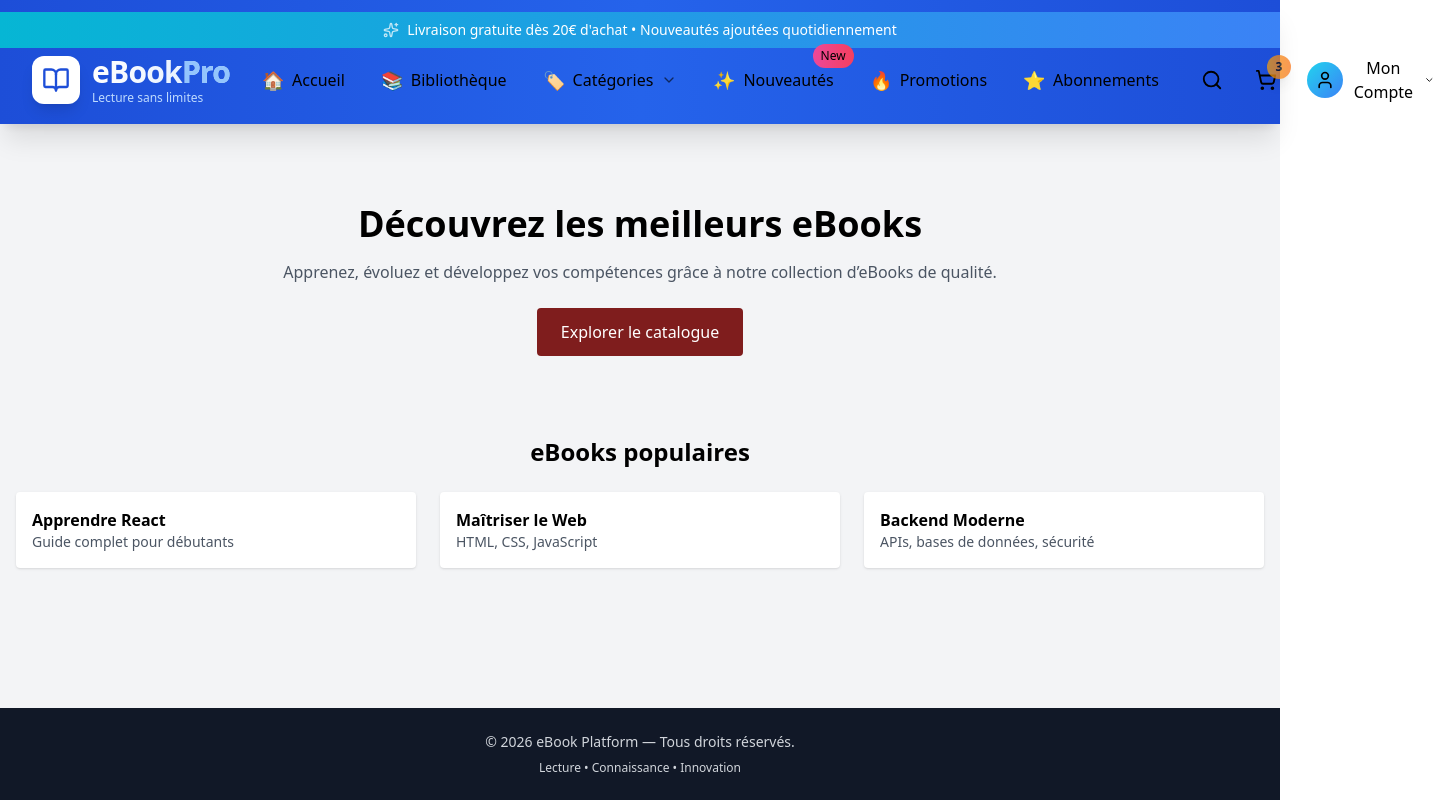
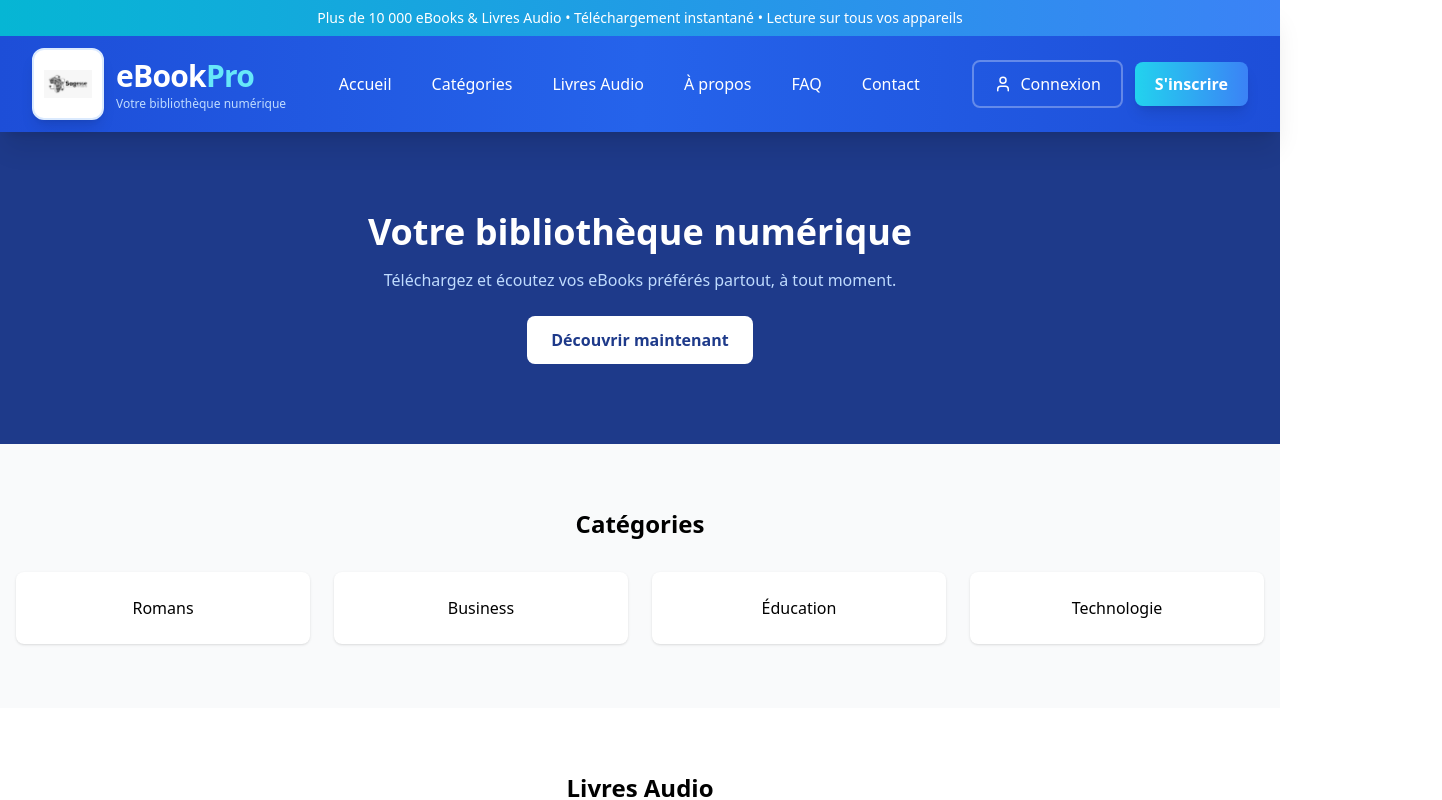
Before and after one commit to MohamedLegrand/ebook_website, a React (Vite) app: page / in a window 1280 px wide. Shown: the top 800 px of the page, 1442 px wide, since content can reach past the window. Built offline with nearby package versions, Linux system fonts and the light colour scheme.

Commit message:
refactor(header): amelioration du header et insertion des elements

```diff
--- a/package.json
+++ b/package.json
@@ -12,7 +12,8 @@
   "dependencies": {
     "lucide-react": "^0.562.0",
     "react": "^19.2.0",
-    "react-dom": "^19.2.0"
+    "react-dom": "^19.2.0",
+    "react-router-dom": "^7.11.0"
   },
   "devDependencies": {
     "@eslint/js": "^9.39.1",
--- a/src/components/header/Header.jsx
+++ b/src/components/header/Header.jsx
@@ -1,9 +1,8 @@
 import React, { useState, useEffect } from "react";
-import { Search, User, ShoppingCart, Menu, X, BookOpen, Sparkles, ChevronDown } from "lucide-react";
+import { User, Menu, X } from "lucide-react";
 
 function Header() {
   const [isMenuOpen, setIsMenuOpen] = useState(false);
-  const [isSearchVisible, setIsSearchVisible] = useState(false);
   const [scrolled, setScrolled] = useState(false);
 
   useEffect(() => {
@@ -18,240 +17,135 @@ function Header() {
     <header
       className={`sticky top-0 z-50 transition-all duration-300 ${
         scrolled
-          ? 'bg-gradient-to-r from-blue-900 via-blue-800 to-blue-900 shadow-2xl py-2'
-          : 'bg-gradient-to-r from-blue-700 via-blue-600 to-blue-700 shadow-xl py-3'
+          ? 'bg-gradient-to-r from-blue-900 via-blue-800 to-blue-900 shadow-2xl'
+          : 'bg-gradient-to-r from-blue-700 via-blue-600 to-blue-700 shadow-xl'
       }`}
     >
 
       {/* Top Announcement Bar */}
-      <div className="bg-gradient-to-r from-cyan-500 to-blue-500 text-white text-sm py-2 px-4">
-        <div className="max-w-7xl mx-auto flex items-center justify-center gap-2">
-          <Sparkles className="w-4 h-4 animate-pulse" />
-          <span className="font-medium">Livraison gratuite dès 20€ d'achat • Nouveautés ajoutées quotidiennement</span>
+      <div className="bg-gradient-to-r from-cyan-500 to-blue-500 text-white text-xs sm:text-sm py-2 px-4">
+        <div className="max-w-7xl mx-auto flex items-center justify-center text-center">
+          <span className="font-medium">
+            <span className="hidden sm:inline">Plus de 10 000 eBooks & Livres Audio • Téléchargement instantané • </span>
+            Lecture sur tous vos appareils
+          </span>
         </div>
       </div>
 
-      <nav className="max-w-7xl mx-auto px-4 sm:px-6 lg:px-8">
+      <nav className="max-w-7xl mx-auto px-4 sm:px-6 lg:px-8 py-3">
         <div className="flex items-center justify-between gap-4">
 
-          {/* Logo Section */}
-          <div className="flex items-center gap-4">
+          {/* Logo Section - Optimisé pour visibilité */}
+          <div className="flex items-center gap-3">
             <button
               className="md:hidden p-2 hover:bg-white/10 rounded-lg transition-all active:scale-95"
               onClick={() => setIsMenuOpen(!isMenuOpen)}
               aria-label="Menu"
             >
-              {isMenuOpen ? <X size={24} /> : <Menu size={24} />}
+              {isMenuOpen ? <X size={24} className="text-white" /> : <Menu size={24} className="text-white" />}
             </button>
 
             <a href="/" className="flex items-center gap-3 group">
-              <div className="bg-white p-2.5 rounded-xl shadow-lg group-hover:shadow-blue-300/50 group-hover:scale-105 transition-all duration-300">
-                <BookOpen className="text-blue-700" size={28} />
+              {/* Logo avec meilleur contraste */}
+              <div className="bg-white p-2.5 rounded-xl shadow-lg group-hover:shadow-blue-300/50 group-hover:scale-105 transition-all duration-300 border-2 border-blue-100">
+                <img
+                  src="/src/assets/images/logo.jpeg"
+                  alt="Logo eBookPro"
+                  className="w-10 h-10 sm:w-12 sm:h-12 object-contain rounded-lg"
+                />
               </div>
-              <div className="relative">
-                <h1 className="text-2xl sm:text-3xl font-bold tracking-tight bg-gradient-to-r from-white to-blue-100 bg-clip-text text-transparent">
-                  eBook<span className="text-blue-300">Pro</span>
+
+              {/* Nom de l'entreprise - Texte ajusté */}
+              <div className="flex flex-col">
+                <h1 className="text-xl sm:text-2xl lg:text-3xl font-bold tracking-tight text-white leading-tight">
+                  eBook<span className="text-cyan-300">Pro</span>
                 </h1>
-                <p className="text-xs text-blue-200 hidden sm:block opacity-0 sm:opacity-100 transition-opacity duration-500">
-                  Lecture sans limites
+                <p className="text-xs text-blue-200 hidden sm:block leading-tight mt-0.5">
+                  Votre bibliothèque numérique
                 </p>
               </div>
             </a>
           </div>
 
-          {/* Desktop Navigation */}
-          <ul className="hidden md:flex items-center gap-1">
+          {/* Desktop Navigation - Pages visiteur */}
+          <ul className="hidden md:flex items-center gap-1 lg:gap-2">
             {[
-              { label: "Accueil", icon: "🏠" },
-              { label: "Bibliothèque", icon: "📚", active: true },
-              { label: "Catégories", icon: "🏷️", dropdown: true },
-              { label: "Nouveautés", icon: "✨", badge: "New" },
-              { label: "Promotions", icon: "🔥" },
-              { label: "Abonnements", icon: "⭐" },
+              { label: "Accueil", href: "/" },
+              { label: "Catégories", href: "/categories" },
+              { label: "Livres Audio", href: "/livres-audio" },
+              { label: "À propos", href: "/a-propos" },
+              { label: "FAQ", href: "/faq" },
+              { label: "Contact", href: "/contact" },
             ].map((item) => (
               <li key={item.label} className="relative group">
                 <a
-                  href="#"
-                  className="flex items-center gap-2 px-4 py-3 rounded-xl transition-all duration-200 group-hover:bg-white/10 group-hover:-translate-y-0.5"
+                  href={item.href || "#"}
+                  className="flex items-center gap-1.5 px-3 lg:px-4 py-2.5 rounded-xl transition-all duration-200 text-white hover:bg-white/10 hover:-translate-y-0.5 text-sm lg:text-base"
                 >
-                  <span className="text-lg">{item.icon}</span>
-                  <span className="font-medium">{item.label}</span>
-                  {item.dropdown && <ChevronDown size={16} className="opacity-60 group-hover:opacity-100 transition-opacity" />}
-                  {item.badge && (
-                    <span className="absolute -top-1 -right-1 bg-gradient-to-r from-pink-500 to-rose-500 text-xs px-2 py-1 rounded-full animate-bounce">
-                      {item.badge}
-                    </span>
-                  )}
+                  <span className="font-medium whitespace-nowrap">{item.label}</span>
                 </a>
-
-                {/* Simple Dropdown */}
-                {item.dropdown && (
-                  <div className="absolute left-0 top-full mt-2 w-56 bg-white rounded-xl shadow-2xl opacity-0 invisible group-hover:opacity-100 group-hover:visible transition-all duration-300 -translate-y-2 group-hover:translate-y-0">
-                    <div className="p-3 space-y-1">
-                      {["Roman", "Business", "Science", "Histoire", "Santé", "Développement personnel", "Technologie", "Arts"].map((cat) => (
-                        <a
-                          key={cat}
-                          href="#"
-                          className="flex items-center justify-between px-3 py-2.5 rounded-lg hover:bg-blue-50 text-gray-700 hover:text-blue-600 transition-colors group/item"
-                        >
-                          <span>{cat}</span>
-                          <span className="text-blue-500 opacity-0 group-hover/item:opacity-100 transition-opacity">→</span>
-                        </a>
-                      ))}
-                    </div>
-                  </div>
-                )}
               </li>
             ))}
           </ul>
 
-          {/* Right Actions */}
-          <div className="flex items-center gap-3">
-
-            {/* Search Button */}
+          {/* Right Actions - Boutons connexion */}
+          <div className="flex items-center gap-2 lg:gap-3">
             <button
-              onClick={() => setIsSearchVisible(!isSearchVisible)}
-              className="p-2.5 hover:bg-white/10 rounded-full transition-all hover:scale-110 active:scale-95"
-              aria-label="Rechercher"
+              className="hidden sm:flex items-center gap-2 px-4 lg:px-5 py-2 lg:py-2.5 border-2 border-white/30 hover:bg-white/10 rounded-lg font-medium transition-all hover:scale-105 active:scale-95 text-white text-sm lg:text-base"
             >
-              <Search size={22} />
+              <User size={18} />
+              <span className="hidden lg:inline">Connexion</span>
             </button>
-
-            {/* Cart */}
-            <button className="relative p-2.5 hover:bg-white/10 rounded-full transition-all group" aria-label="Panier">
-              <ShoppingCart size={22} />
-              <span className="absolute -top-1 -right-1 bg-gradient-to-r from-amber-500 to-orange-500 text-xs w-6 h-6 flex items-center justify-center rounded-full font-bold shadow-lg animate-pulse">
-                3
-              </span>
-              <div className="absolute top-full right-0 mt-2 w-48 bg-white rounded-lg shadow-2xl opacity-0 invisible group-hover:opacity-100 group-hover:visible transition-all duration-300 p-4 translate-y-2 group-hover:translate-y-0">
-                <p className="text-gray-700 font-medium mb-2">Panier (3)</p>
-                <p className="text-sm text-gray-500">Total: 45.99€</p>
-                <button className="w-full mt-3 bg-blue-600 hover:bg-blue-700 text-white py-2 rounded-lg font-medium transition-colors">
-                  Voir le panier
-                </button>
-              </div>
+            <button
+              className="flex items-center gap-2 px-4 lg:px-5 py-2 lg:py-2.5 bg-gradient-to-r from-cyan-400 to-blue-500 hover:from-cyan-500 hover:to-blue-600 rounded-lg font-semibold transition-all hover:scale-105 active:scale-95 shadow-lg hover:shadow-cyan-500/50 text-white text-sm lg:text-base whitespace-nowrap"
+            >
+              <span>S'inscrire</span>
             </button>
-
-            {/* User Profile */}
-            <div className="relative group">
-              <button className="flex items-center gap-2 p-2 hover:bg-white/10 rounded-full transition-all">
-                <div className="bg-gradient-to-br from-cyan-400 to-blue-500 p-2 rounded-full">
-                  <User size={20} />
-                </div>
-                <span className="hidden lg:inline font-medium">Mon Compte</span>
-                <ChevronDown size={16} className="hidden lg:inline" />
-              </button>
-
-              {/* User Dropdown */}
-              <div className="absolute right-0 top-full mt-2 w-56 bg-white rounded-xl shadow-2xl opacity-0 invisible group-hover:opacity-100 group-hover:visible transition-all duration-300 translate-y-2 group-hover:translate-y-0">
-                <div className="p-4 border-b">
-                  <p className="font-semibold text-gray-800">Bonjour, Jean</p>
-                  <p className="text-sm text-gray-500">Membre Premium</p>
-                </div>
-                <div className="p-2 space-y-1">
-                  {["Ma Bibliothèque", "Mes Favoris", "Historique", "Mes Achats", "Listes de souhaits", "Paramètres"].map((item) => (
-                    <a
-                      key={item}
-                      href="#"
-                      className="flex items-center gap-3 px-3 py-2.5 rounded-lg hover:bg-blue-50 text-gray-700 hover:text-blue-600 transition-colors"
-                    >
-                      <span>{item}</span>
-                    </a>
-                  ))}
-                  <div className="border-t pt-2 mt-2">
-                    <button className="w-full bg-gradient-to-r from-blue-600 to-cyan-500 hover:from-blue-700 hover:to-cyan-600 text-white py-2.5 rounded-lg font-medium transition-all duration-300 hover:scale-[1.02]">
-                      Se déconnecter
-                    </button>
-                  </div>
-                </div>
-              </div>
-            </div>
           </div>
         </div>
 
-        {/* Floating Search Bar with animation */}
-        {isSearchVisible && (
-          <div className="absolute top-full left-0 right-0 bg-gradient-to-r from-blue-800 to-blue-900 p-6 shadow-2xl animate-fadeInDown">
-            <div className="max-w-3xl mx-auto relative">
-              <div className="relative">
-                <Search className="absolute left-5 top-1/2 transform -translate-y-1/2 text-blue-300" size={24} />
-                <input
-                  type="text"
-                  placeholder="Rechercher un livre, auteur, ISBN, genre..."
-                  className="w-full pl-14 pr-6 py-4 text-lg bg-white/10 backdrop-blur-sm border border-white/20 rounded-2xl text-white placeholder-blue-200 focus:outline-none focus:ring-2 focus:ring-blue-400 focus:bg-white/20 transition-all"
-                  autoFocus
-                />
-                <div className="absolute right-3 top-1/2 transform -translate-y-1/2 flex gap-2">
-                  <button className="px-4 py-1.5 bg-white/20 hover:bg-white/30 rounded-full text-sm transition-colors">
-                    Tous
-                  </button>
-                  <button className="px-4 py-1.5 bg-white/10 hover:bg-white/20 rounded-full text-sm transition-colors">
-                    Auteurs
-                  </button>
-                </div>
-              </div>
-              <div className="flex gap-3 mt-4 justify-center text-sm text-blue-200 flex-wrap">
-                <span className="font-medium">Suggestions :</span>
-                {["Science-fiction", "Développement web", "Roman policier", "Finance"].map((tag) => (
-                  <button key={tag} className="px-3 py-1 bg-white/10 hover:bg-white/20 rounded-full transition-colors">
-                    {tag}
-                  </button>
-                ))}
-              </div>
-            </div>
-          </div>
-        )}
-
-        {/* Mobile Menu with animation */}
+        {/* Mobile Menu */}
         {isMenuOpen && (
           <div className="md:hidden mt-4 bg-gradient-to-b from-blue-800/95 to-blue-900/95 backdrop-blur-xl rounded-2xl shadow-2xl p-6 animate-fadeInUp">
             <div className="space-y-1">
-              {["Accueil", "Bibliothèque", "Catégories", "Nouveautés", "Promotions", "Abonnements", "Mes Favoris", "Paramètres"].map((item, index) => (
+              {[
+                { label: "Accueil", icon: "🏠", href: "/" },
+                { label: "Catégories", icon: "📚", href: "/categories" },
+                { label: "Livres Audio", icon: "🎧", href: "/livres-audio" },
+                { label: "À propos", icon: "ℹ️", href: "/a-propos" },
+                { label: "FAQ", icon: "❓", href: "/faq" },
+                { label: "Contact", icon: "📞", href: "/contact" },
+              ].map((item, index) => (
                 <a
-                  key={item}
-                  href="#"
-                  className="flex items-center gap-3 px-4 py-4 text-lg rounded-xl hover:bg-white/10 transition-all hover:translate-x-2 opacity-0 animate-fadeInSlide"
+                  key={item.label}
+                  href={item.href}
+                  className="flex items-center gap-3 px-4 py-3.5 text-base rounded-xl hover:bg-white/10 transition-all hover:translate-x-2 opacity-0 animate-fadeInSlide text-white font-medium"
                   style={{ animationDelay: `${index * 50}ms`, animationFillMode: 'forwards' }}
                 >
-                  <span className="text-xl">{
-                    ["🏠", "📚", "🏷️", "✨", "🔥", "⭐", "❤️", "⚙️"][index]
-                  }</span>
-                  <span>{item}</span>
-                  {index === 2 && (
-                    <span className="ml-auto bg-blue-500 text-xs px-2 py-1 rounded-full">
-                      8+
-                    </span>
-                  )}
+                  <span className="text-xl">{item.icon}</span>
+                  <span>{item.label}</span>
                 </a>
               ))}
             </div>
 
-            {/* Auth Buttons */}
-            <div className="mt-8 pt-6 border-t border-white/20 space-y-3 opacity-0 animate-fadeIn" style={{ animationDelay: '400ms', animationFillMode: 'forwards' }}>
-              <button className="w-full bg-gradient-to-r from-blue-500 to-cyan-500 hover:from-blue-600 hover:to-cyan-600 text-white py-3.5 rounded-xl font-semibold text-lg transition-all duration-300 hover:scale-[1.02] active:scale-[0.98]">
-                Connexion
+            {/* Auth Buttons Mobile */}
+            <div className="mt-6 pt-6 border-t border-white/20 space-y-3 opacity-0 animate-fadeIn" style={{ animationDelay: '350ms', animationFillMode: 'forwards' }}>
+              <button
+                className="w-full bg-gradient-to-r from-cyan-400 to-blue-500 hover:from-cyan-500 hover:to-blue-600 text-white py-3.5 rounded-xl font-bold text-base transition-all duration-300 hover:scale-[1.02] active:scale-[0.98] shadow-lg"
+              >
+                Créer un compte gratuit
               </button>
-              <button className="w-full border-2 border-white/30 hover:bg-white/10 text-white py-3.5 rounded-xl font-semibold text-lg transition-all">
-                S'inscrire gratuitement
+              <button className="w-full border-2 border-white/30 hover:bg-white/10 text-white py-3.5 rounded-xl font-semibold text-base transition-all flex items-center justify-center gap-2">
+                <User size={20} />
+                <span>Se connecter</span>
               </button>
             </div>
           </div>
         )}
       </nav>
 
-      {/* Add CSS animations in your global CSS file */}
+      {/* Animations CSS */}
       <style>{`
-        @keyframes fadeInDown {
-          from {
-            opacity: 0;
-            transform: translateY(-20px);
-          }
-          to {
-            opacity: 1;
-            transform: translateY(0);
-          }
-        }
-
         @keyframes fadeInUp {
           from {
             opacity: 0;
@@ -274,8 +168,13 @@ function Header() {
           }
         }
 
-        .animate-fadeInDown {
-          animation: fadeInDown 0.3s ease-out forwards;
+        @keyframes fadeIn {
+          from {
+            opacity: 0;
+          }
+          to {
+            opacity: 1;
+          }
         }
 
         .animate-fadeInUp {
--- a/src/pages/accueil/Accueil.jsx
+++ b/src/pages/accueil/Accueil.jsx
@@ -1,63 +1,23 @@
 import React from "react";
+
 import Header from "../../components/header/Header";
 import Footer from "../../components/footer/Footer";
+
+import Hero from "./components/Hero";
+import Categories from "./components/Categories";
+import AudioBooks from "./components/AudioBooks";
 
 function Accueil() {
   return (
     <div className="flex flex-col min-h-screen">
-      {/* Header */}
       <Header />
 
-      {/* Contenu principal */}
-      <main className="flex-grow bg-gray-100">
-        {/* Hero section */}
-        <section className="max-w-7xl mx-auto py-20 px-4 text-center">
-          <h2 className="text-4xl font-bold mb-4">
-            Découvrez les meilleurs eBooks
-          </h2>
-
-          <p className="text-gray-600 mb-6">
-            Apprenez, évoluez et développez vos compétences grâce à notre
-            collection d’eBooks de qualité.
-          </p>
-
-          <button className="bg-red-900 text-white px-6 py-3 rounded hover:bg-red-800">
-            Explorer le catalogue
-          </button>
-        </section>
-
-        {/* Section livres */}
-        <section className="max-w-7xl mx-auto px-4 pb-20">
-          <h3 className="text-2xl font-semibold mb-6 text-center">
-            eBooks populaires
-          </h3>
-
-          <div className="grid grid-cols-1 md:grid-cols-3 gap-6">
-            <div className="bg-white p-4 shadow rounded">
-              <h4 className="font-bold">Apprendre React</h4>
-              <p className="text-sm text-gray-600">
-                Guide complet pour débutants
-              </p>
-            </div>
-
-            <div className="bg-white p-4 shadow rounded">
-              <h4 className="font-bold">Maîtriser le Web</h4>
-              <p className="text-sm text-gray-600">
-                HTML, CSS, JavaScript
-              </p>
-            </div>
-
-            <div className="bg-white p-4 shadow rounded">
-              <h4 className="font-bold">Backend Moderne</h4>
-              <p className="text-sm text-gray-600">
-                APIs, bases de données, sécurité
-              </p>
-            </div>
-          </div>
-        </section>
+      <main className="flex-grow">
+        <Hero />
+        <Categories />
+        <AudioBooks />
       </main>
 
-      {/* Footer */}
       <Footer />
     </div>
   );
--- /dev/null
+++ b/src/pages/accueil/components/AudioBooks.jsx
@@ -0,0 +1,28 @@
+import React from "react";
+
+function AudioBooks() {
+  return (
+    <section className="py-16 bg-white">
+      <div className="max-w-7xl mx-auto px-4">
+        <h2 className="text-2xl font-bold mb-8 text-center">
+          Livres Audio
+        </h2>
+
+        <div className="grid grid-cols-1 md:grid-cols-3 gap-6">
+          {[1, 2, 3].map((item) => (
+            <div
+              key={item}
+              className="border rounded-lg p-4 text-center hover:shadow"
+            >
+              <div className="h-40 bg-gray-200 rounded mb-4"></div>
+              <h3 className="font-semibold">Titre du livre</h3>
+              <p className="text-sm text-gray-500">Auteur</p>
+            </div>
+          ))}
+        </div>
+      </div>
+    </section>
+  );
+}
+
+export default AudioBooks;
--- /dev/null
+++ b/src/pages/accueil/components/Categories.jsx
@@ -0,0 +1,26 @@
+import React from "react";
+
+function Categories() {
+  return (
+    <section className="py-16 bg-gray-50">
+      <div className="max-w-7xl mx-auto px-4">
+        <h2 className="text-2xl font-bold mb-8 text-center">
+          Catégories
+        </h2>
+
+        <div className="grid grid-cols-2 md:grid-cols-4 gap-6">
+          {["Romans", "Business", "Éducation", "Technologie"].map((cat) => (
+            <div
+              key={cat}
+              className="bg-white p-6 rounded-lg shadow text-center hover:shadow-md cursor-pointer"
+            >
+              {cat}
+            </div>
+          ))}
+        </div>
+      </div>
+    </section>
+  );
+}
+
+export default Categories;
--- /dev/null
+++ b/src/pages/accueil/components/Hero.jsx
@@ -0,0 +1,21 @@
+import React from "react";
+
+function Hero() {
+  return (
+    <section className="bg-blue-900 text-white py-20">
+      <div className="max-w-7xl mx-auto px-4 text-center">
+        <h1 className="text-4xl font-bold mb-4">
+          Votre bibliothèque numérique
+        </h1>
+        <p className="text-blue-200 mb-6">
+          Téléchargez et écoutez vos eBooks préférés partout, à tout moment.
+        </p>
+        <button className="bg-white text-blue-900 px-6 py-3 rounded-lg font-semibold hover:bg-blue-100">
+          Découvrir maintenant
+        </button>
+      </div>
+    </section>
+  );
+}
+
+export default Hero;
```
Also changed, not shown: src/assets/images/logo.jpeg (added), 1 other file (tests, documents, lock files or other folders).
